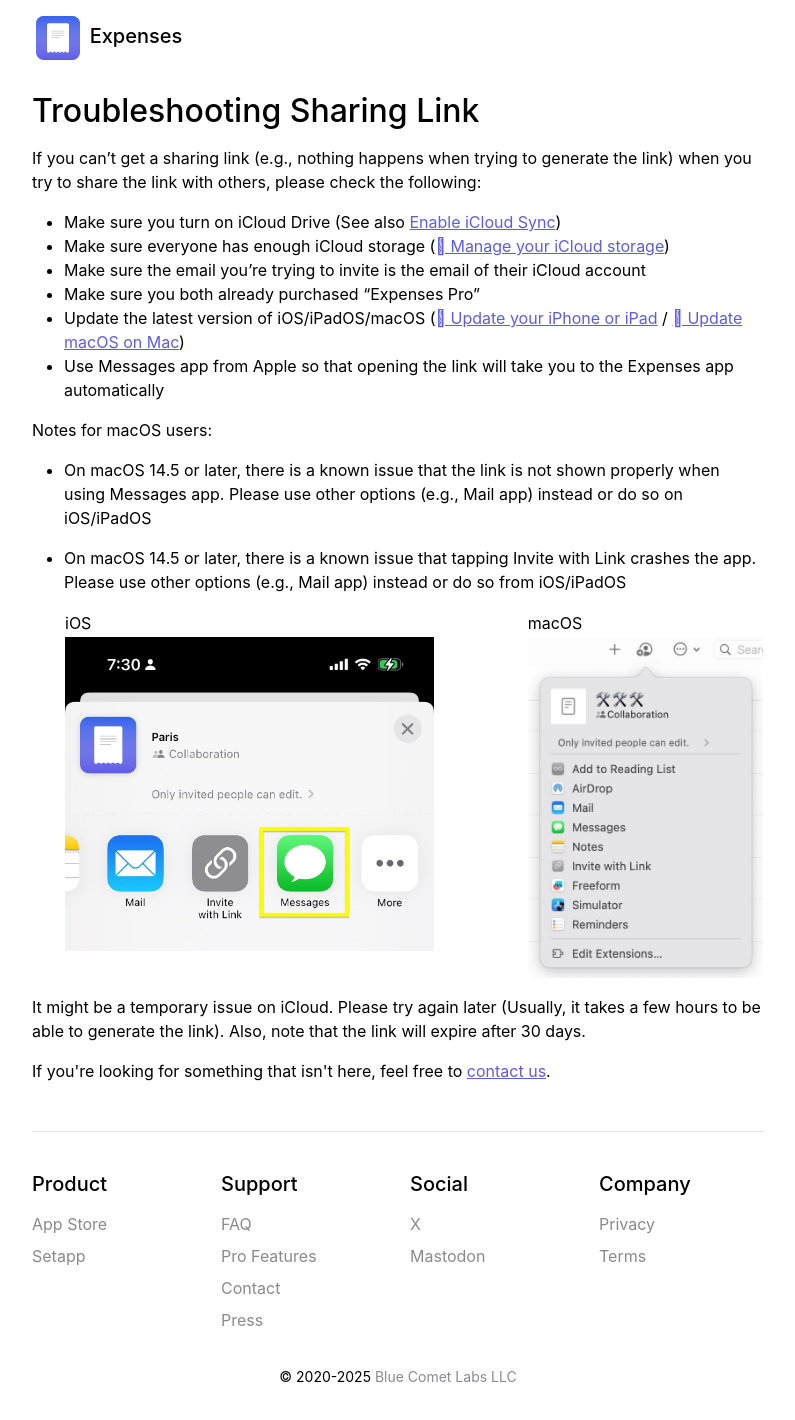
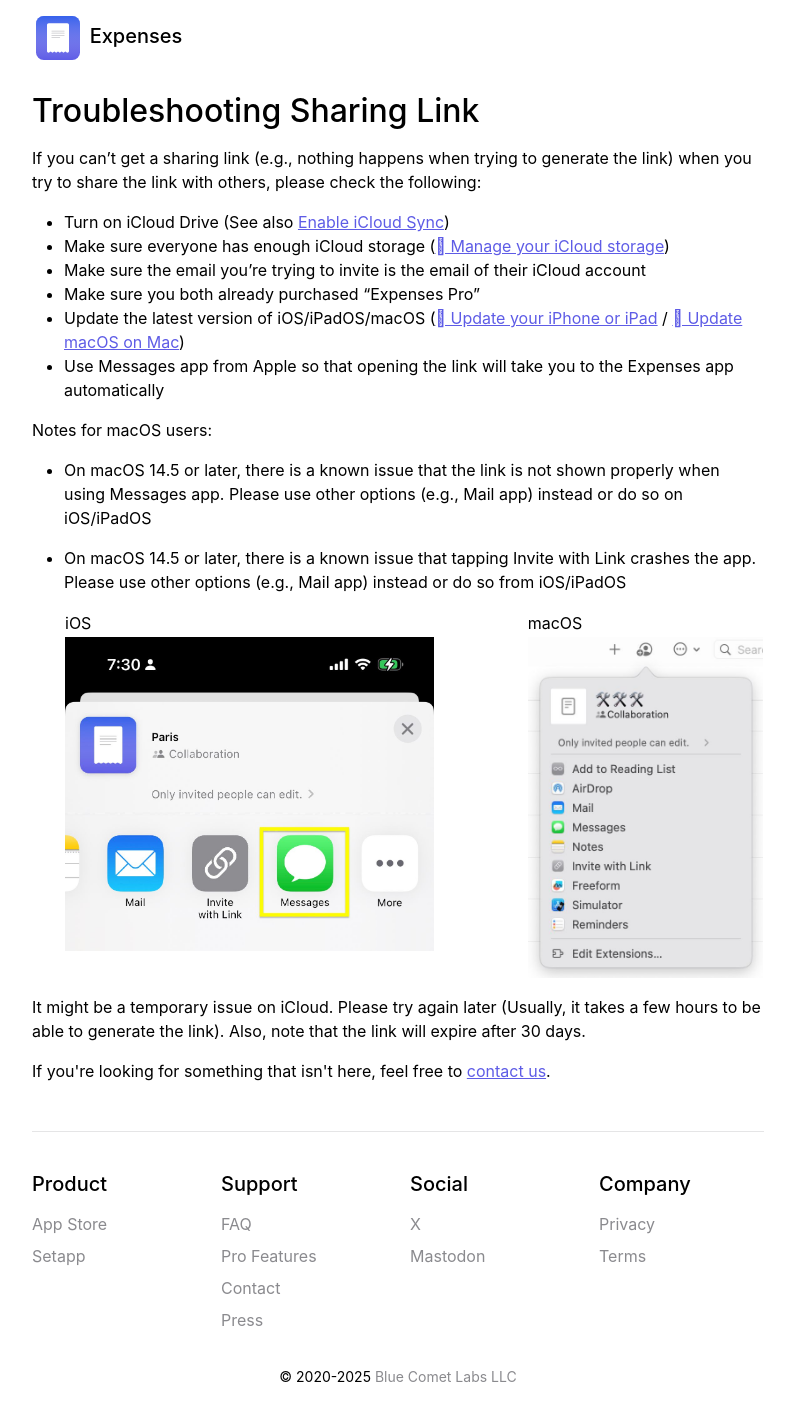
Before and after one commit to bluecometlabs/getexpenses.app, a Jekyll site: the page built from pages/faq/sharing/troubleshooting-sharing-link.md, in a window 1280 px wide. Shown: the whole page, without its empty margins (242-1037 px from the left). Built offline with Jekyll 4.4.1, drawn with Linux system fonts in a browser that asks for light colours.

Commit message:
Update page

```diff
--- a/pages/faq/sharing/troubleshooting-sharing-link.md
+++ b/pages/faq/sharing/troubleshooting-sharing-link.md
@@ -8,7 +8,7 @@
 
 If you can't get a sharing link (e.g., nothing happens when trying to generate the link) when you try to share the link with others, please check the following:
 
-- Make sure you turn on iCloud Drive (See also [Enable iCloud Sync](/faq/enable-icloud-sync))
+- Turn on iCloud Drive (See also [Enable iCloud Sync](/faq/enable-icloud-sync))
 - Make sure everyone has enough iCloud storage ([ Manage your iCloud storage](https://support.apple.com/en-us/108922){:target="_blank"})
 - Make sure the email you're trying to invite is the email of their iCloud account
 - Make sure you both already purchased "Expenses Pro"
```
